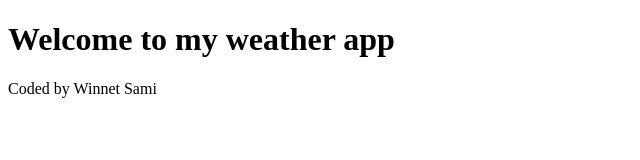
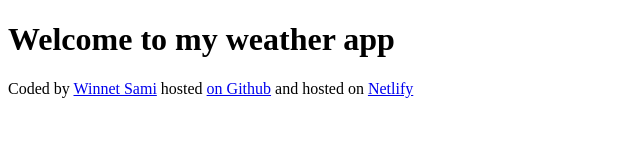
Before and after one commit to wtsmm/new-folder, a plain HTML site: page index.html in a window 1280 px wide. Shown: the whole page, without its empty margins (0-640 px from the left). Drawn offline with Linux system fonts and the light colour scheme.

Commit message:
added links to the footer

```diff
--- a/index.html
+++ b/index.html
@@ -7,6 +7,16 @@
   </head>
   <body>
     <h1>Welcome to my weather app</h1>
-    <footer>Coded by Winnet Sami</footer>
+
+    <footer>
+      Coded by
+      <a href="https://github.com/wtsmm" target="_blaank"> Winnet Sami</a>
+      hosted
+      <a href="https://github.com/wtsmm/new-folder" target="_blank">
+        on Github</a
+      >
+      and hosted on
+      <a href="https://weathersam.netlify.app/" target="_blank"> Netlify</a>
+    </footer>
   </body>
 </html>
```
